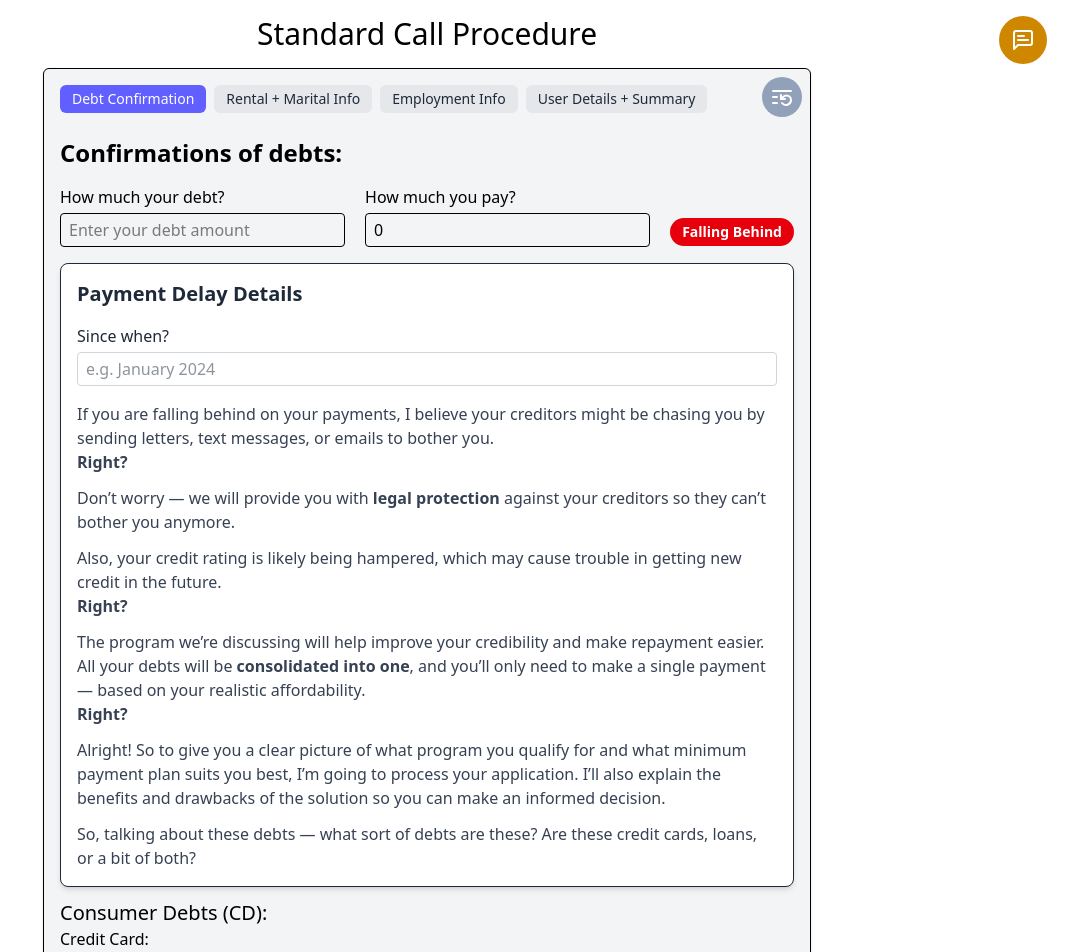
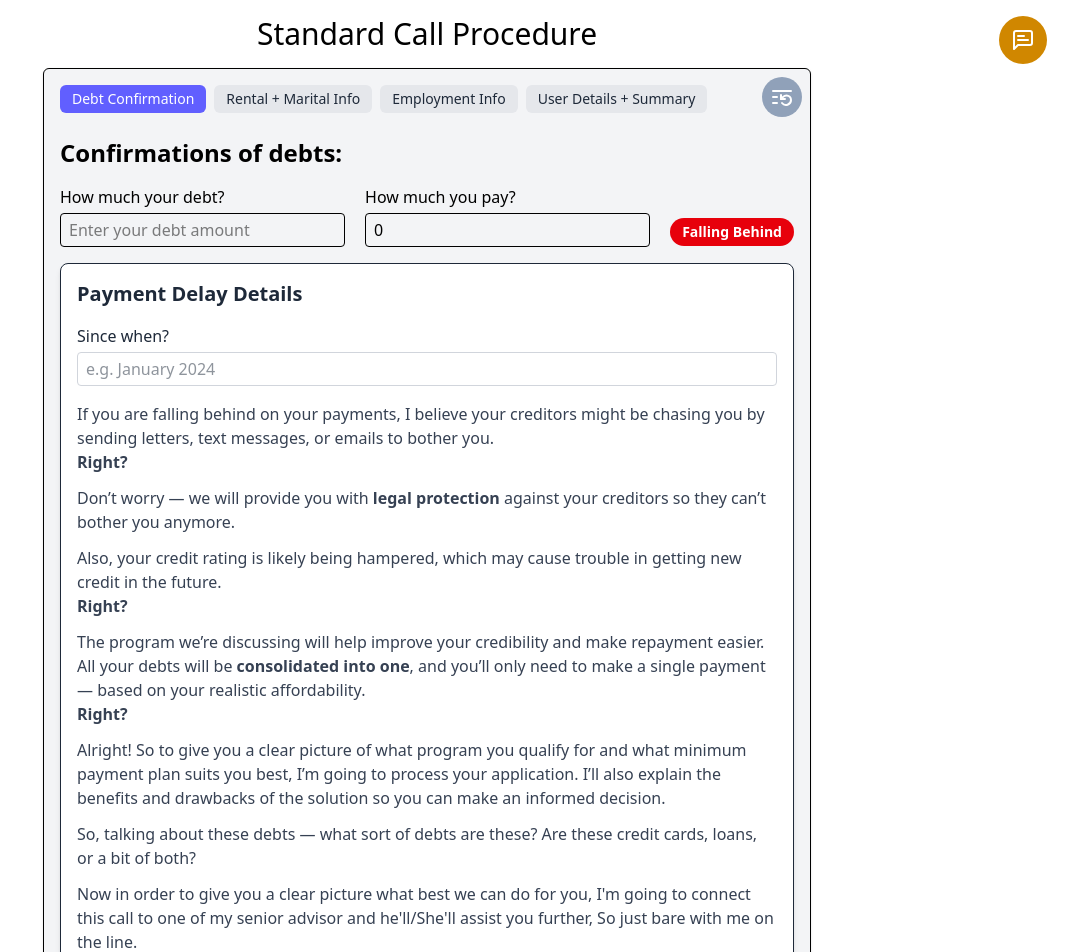
Before and after one commit to Bizz-Buzz-Creations/callsop, a React (Vite) app: page / in a window 1280 px wide. Shown: the top 952 px of the page, without its empty margins (213-1280 px from the left). Built offline with nearby package versions, Linux system fonts and the light colour scheme.

Commit message:
update: message in debt confirmation

```diff
--- a/src/components/FallingBehind.jsx
+++ b/src/components/FallingBehind.jsx
@@ -49,6 +49,9 @@ const FallingBehind = ({ value = "", onChange }) => {
         <p>
           So, talking about these debts — what sort of debts are these? Are these credit cards, loans, or a bit of both?
         </p>
+        <p>
+          Now in order to give you a clear picture what best we can do for you, I'm going to connect this call to one of my senior advisor and he'll/She'll assist you further, So just bare with me on the line.
+        </p>
       </div>
     </div>
   );
--- a/src/components/HighPayment.jsx
+++ b/src/components/HighPayment.jsx
@@ -66,6 +66,9 @@ const HighPayment = ({ value = {}, onChange }) => {
       <p className="text-base leading-relaxed">
         So, talking about these debts — what sort of debts are these? Are these credit cards, loans, or a bit of both?
       </p>
+      <p className="text-base leading-relaxed">
+        Now in order to give you a clear picture what best we can do for you, I'm going to connect this call to one of my senior advisor and he'll/She'll assist you further, So just bare with me on the line.
+      </p>
     </div>
   );
 };
--- a/src/components/LowPayment.jsx
+++ b/src/components/LowPayment.jsx
@@ -93,6 +93,9 @@ const LowPayment = ({ value = {}, onChange }) => {
                 <p>
                   This inflation has caused utilities and fuel prices to spike — so saving through this program means more money <strong>back in your pocket</strong>.
                 </p>
+                <p>
+                  Now in order to give you a clear picture what best we can do for you, I'm going to connect this call to one of my senior advisor and he'll/She'll assist you further, So just bare with me on the line.
+                </p>
               </div>
             </>}
           {value.companyType === 'charity' &&
@@ -119,6 +122,9 @@ const LowPayment = ({ value = {}, onChange }) => {
                 <p>
                   Moreover, this is a <strong>completely free-of-cost solution</strong>.
                 </p>
+                <p>
+                  Now in order to give you a clear picture what best we can do for you, I'm going to connect this call to one of my senior advisor and he'll/She'll assist you further, So just bare with me on the line.
+                </p>
               </div>
             </>}
 
@@ -141,6 +147,9 @@ const LowPayment = ({ value = {}, onChange }) => {
           <p>
             So, talking about these debts — what sort of debts are these? Are these credit cards, loans, or a bit of both?
           </p>
+          <p>
+            Now in order to give you a clear picture what best we can do for you, I'm going to connect this call to one of my senior advisor and he'll/She'll assist you further, So just bare with me on the line.
+          </p>
         </div>
       )}
     </div>
```
